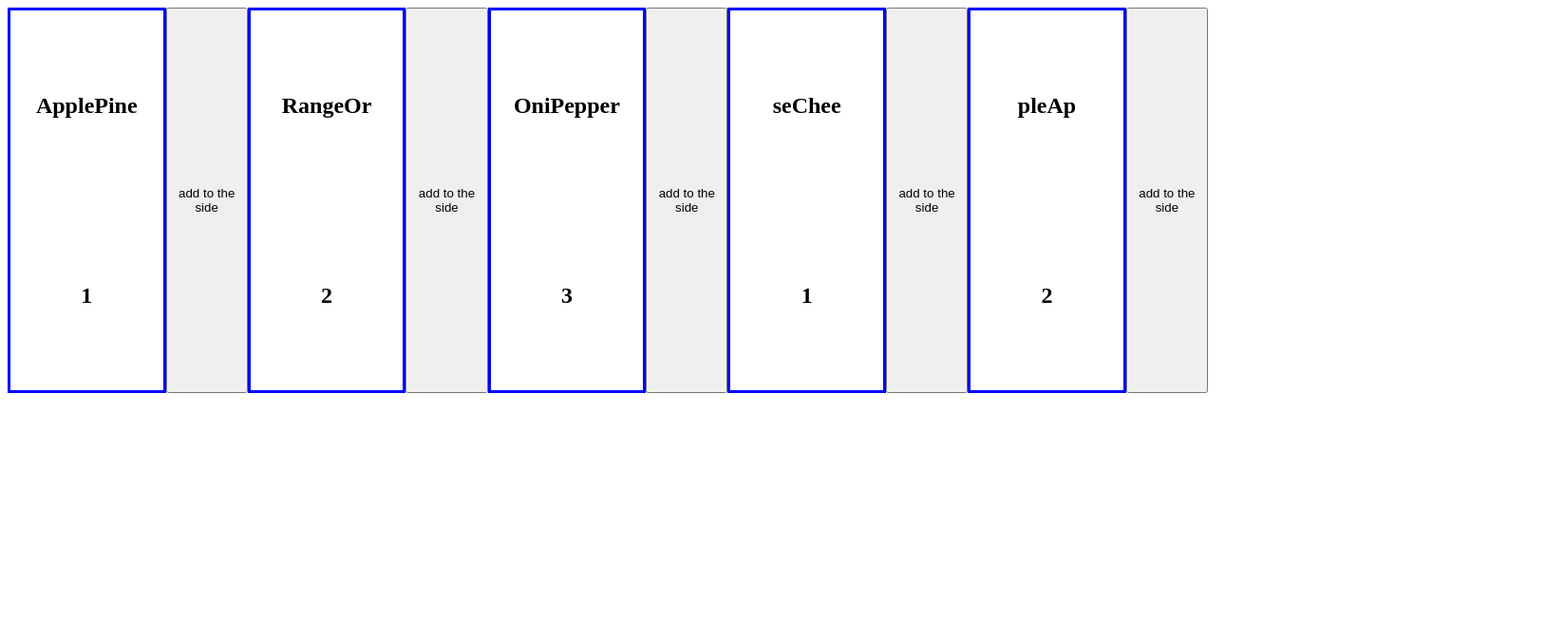
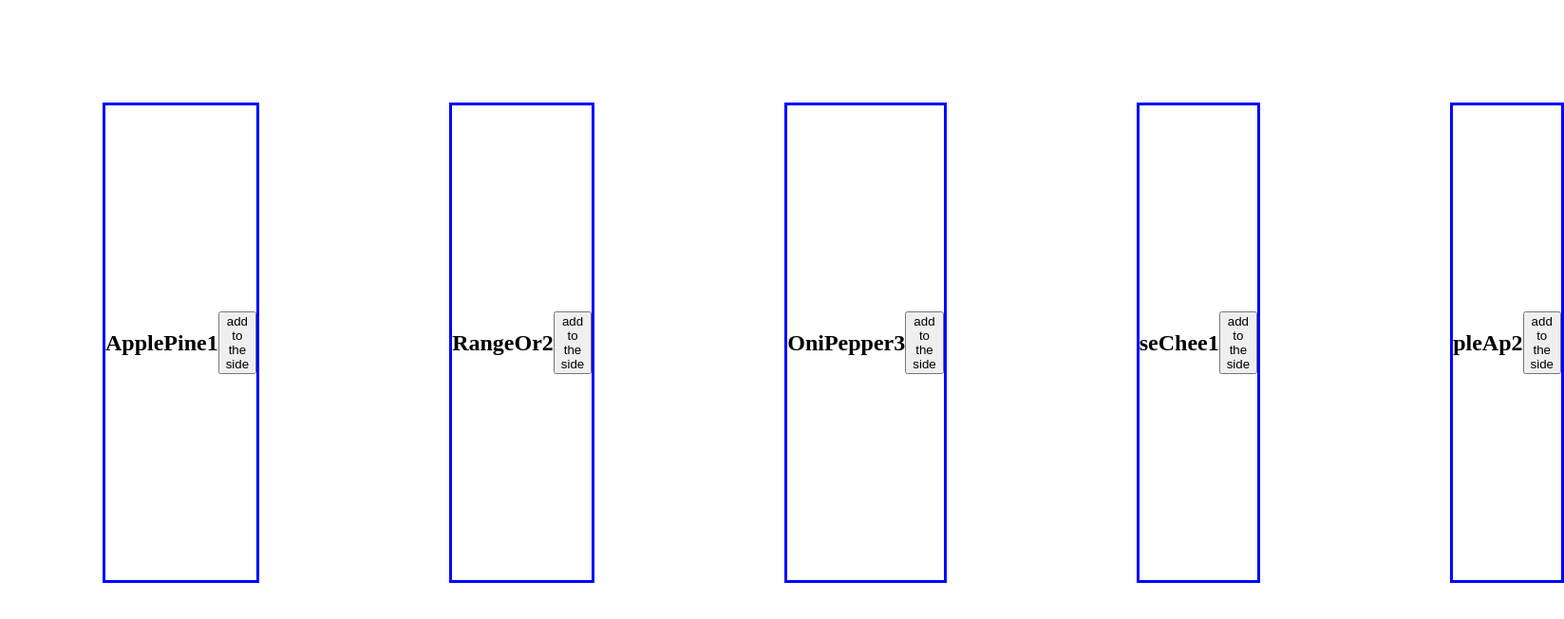
Before and after one commit to staten-island-tech/vue-reactivity-project-ierhe, a Vue app in the folder app/: page / in a window 1280 px wide. Shown: the top 652 px of the page at 95% size, 1647 px wide, since content can reach past the window. Built offline with nearby package versions, Linux system fonts and the light colour scheme.

Commit message:
Update TwoBox.vue

```diff
--- a/app/src/components/TwoBox.vue
+++ b/app/src/components/TwoBox.vue
@@ -2,19 +2,24 @@
     <div>
         <h2>{{ guds.nameofguds }}</h2>
         <h2>{{ guds.price }}</h2>
+        <button @click="cartadding">add to the side</button>
     </div>
-    <button @click="cartadding">add to the side</button>
 </template>
 
 <script setup>
+import { ref } from 'vue'
 defineProps({
     guds:{
         type:Object,
         required: true
     }
 })
+
+const total = ref(0)
+
 function cartadding() {
-
+    total + guds.price
+    return total
 }
 </script>
 
@@ -24,8 +29,9 @@
     flex-direction: column;
     align-items: center;
     justify-content: space-around;
-    height: 400px;
-    width: 200px;
+    height: 500px;
+    width: 300px;
     border: 3px solid blue;
+    margin: 100px;
 }
 </style>
```
